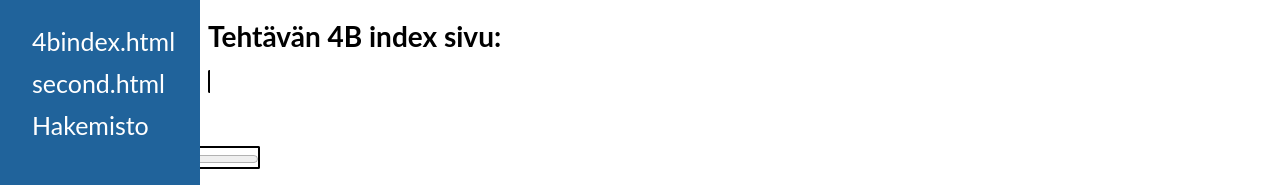
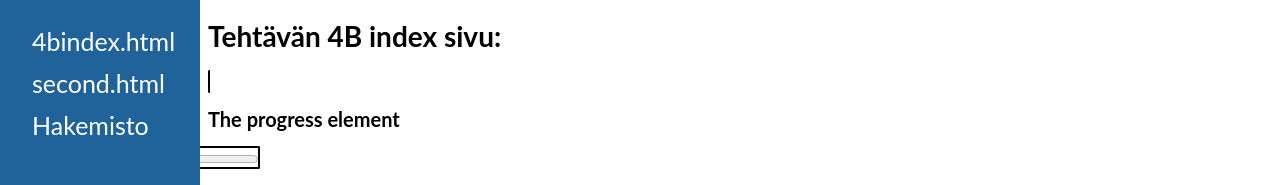
Before and after one commit to Taiphou/testisivu, a plain HTML site: page 4bindex.html in a window 1280 px wide. Shown: the top 185 px of the page. Drawn offline with Linux system fonts and the light colour scheme.

Commit message:
Update 4bindex.html

```diff
--- a/4bindex.html
+++ b/4bindex.html
@@ -58,7 +58,7 @@
 <h1>Tehtävän 4B index sivu: </h1>
 	</div>
 <div class="main tyyli">
-<h2>The progress element</h2>
+<h2 class="main">The progress element</h2>
 <label for="file">Vielä jaksaa:</label>
 <progress id="file" value="50" max="100"> 32% </progress>
 	</div>
```
